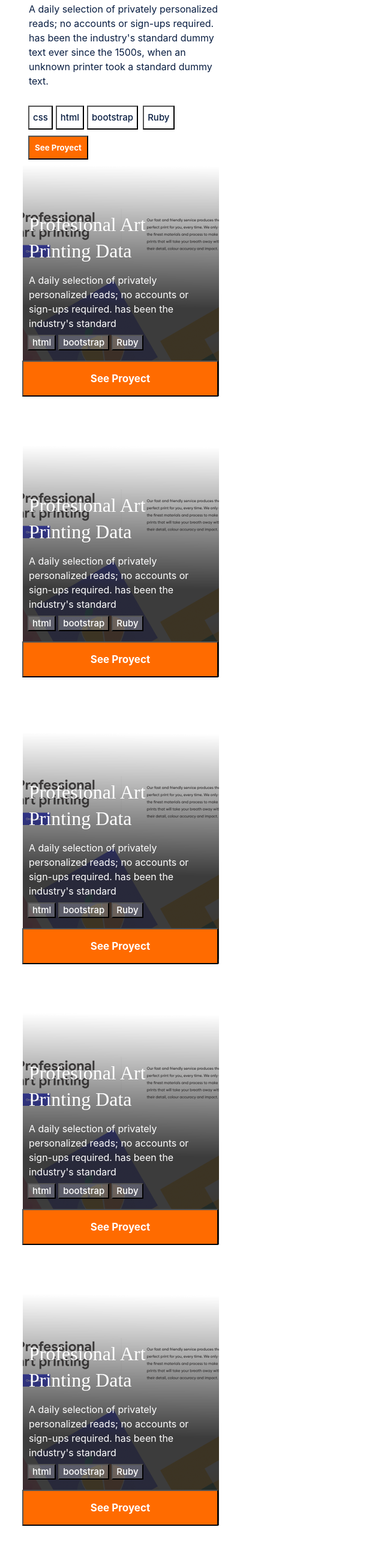
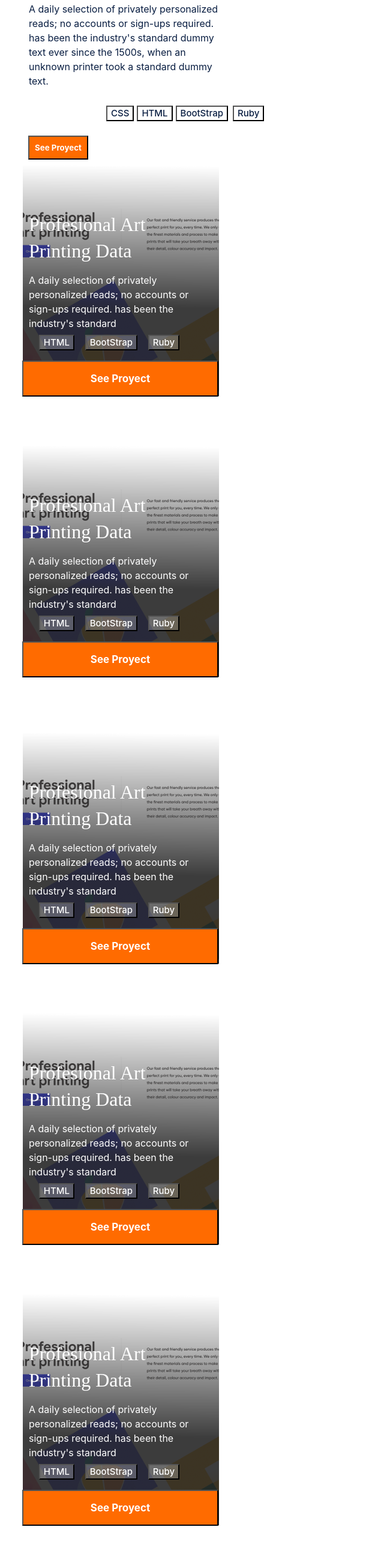
Before and after one commit to latinogan/2mobile4, a website: page index.html in a window 1280 px wide. Shown: the part 1280-3880 px from the top of the page at 60% size, without its empty margins (0-640 px from the left). Drawn offline with nearby package versions, Linux system fonts and the light colour scheme.

Commit message:
adding changes requested by the code viewer

```diff
--- a/index.css
+++ b/index.css
@@ -205,12 +205,18 @@ img {
 .botones4 {
   width: 49px;
   height: 40px;
+  position: relative;
+  left: 90px;
+  padding: 10px 19px;
+  margin-left: 20px;
+}
+
+.botones4 ul {
   display: flex;
   flex-direction: row;
-  justify-content: space-between;
-  position: static;
-  padding: 10px 19px;
-  margin-left: 20px;
+  justify-content: space-around;
+  font-size: 0;
+  align-items: center;
 }
 
 .botones4 button {
@@ -271,7 +277,7 @@ img {
 .botones3 {
   position: relative;
   bottom: 340px;
-  left: 30px;
+  margin-right: 90px;
 }
 
 .botones3 button {
@@ -282,6 +288,13 @@ img {
   line-height: 20px;
   background-color: rgba(255, 255, 255, 0.24);
   color: #fff;
+}
+
+.botones3 ul {
+  display: flex;
+  font-size: 0;
+  justify-content: space-around;
+  align-items: center;
 }
 
 .brian button {
@@ -360,10 +373,24 @@ img {
 .abouted {
   width: 380px;
   height: 1000px;
-  background: url(../pictures/Frame1.png) right top no-repeat;
+
+  /* add image as background but dosnt show in code viewer side */
+
+  /* background: url(../pictures/Frame1.png) right top no-repeat; */
   background-size: 270px;
   position: relative;
   background-color: #1c1a19;
+}
+
+.frame {
+  position: relative;
+  left: 180px;
+  width: 210px;
+  bottom: 30px;
+}
+
+.line {
+  padding-left: 38px;
 }
 
 .p {
@@ -413,6 +440,12 @@ body {
   background: #ff6b00;
   color: #fff;
   margin-left: 39px;
+  margin-top: 30px;
+}
+
+.mob {
+  position: relative;
+  top: 10px;
 }
 
 .letras2 {
@@ -466,4 +499,5 @@ body {
   display: flex;
   flex-direction: column;
   position: relative;
+  padding-bottom: 60px;
 }
--- a/index.html
+++ b/index.html
@@ -76,10 +76,12 @@
     <p class="daily">A daily selection of privately personalized reads; no accounts or sign-ups required. has been the
         industry's standard dummy text ever since the 1500s, when an unknown printer took a standard dummy text.</p>
     <div class="botones4">
-        <bUtton type="button" class="c">css</bUtton>
-        <bUtton type="button" class="h">html</bUtton>
-        <button type="button" class="b">bootstrap</button>
-        <button type="button" class="r">Ruby</button>
+        <ul>
+        <li><bUtton type="button" class="c">CSS</bUtton></li>
+       <li> <bUtton type="button" class="h">HTML</bUtton></li>
+       <li> <button type="button" class="b">BootStrap</button></li>
+       <li> <button type="button" class="r">Ruby</button></li>
+        </ul>
     </div>
     <div class="proyect">
         <button type="button" class="see">See Proyect</button>
@@ -90,9 +92,11 @@
         <p class="texto3">A daily selection of privately personalized reads; no accounts or sign-ups required. has been
             the industry's standard</p>
         <div class="botones3">
-            <bUtton type="button" class="r">html</bUtton>
-            <button type="button" class="o">bootstrap</button>
-            <button type="button" class="g">Ruby</button>
+            <ul>
+            <li><bUtton type="button" class="r">HTML</bUtton></li>
+           <li> <button type="button" class="o">BootStrap</button></li>
+           <li><button type="button" class="g">Ruby</button></li>
+            </ul>
         </div>
         <div class="brian">
             <button type="button" class="see">See Proyect</button>
@@ -104,9 +108,11 @@
         <p class="texto3">A daily selection of privately personalized reads; no accounts or sign-ups required. has been
             the industry's standard</p>
         <div class="botones3">
-            <bUtton type="button" class="r">html</bUtton>
-            <button type="button" class="o">bootstrap</button>
-            <button type="button" class="g">Ruby</button>
+            <ul>
+          <li>  <bUtton type="button" class="r">HTML</bUtton></li>
+          <li> <button type="button" class="o">BootStrap</button></li>
+           <li> <button type="button" class="g">Ruby</button></li>
+        </ul>
         </div>
         <div class="brian">
             <button type="button" class="see">See Proyect</button>
@@ -118,9 +124,11 @@
         <p class="texto3">A daily selection of privately personalized reads; no accounts or sign-ups required. has been
             the industry's standard</p>
         <div class="botones3">
-            <bUtton type="button" class="r">html</bUtton>
-            <button type="button" class="o">bootstrap</button>
-            <button type="button" class="g">Ruby</button>
+            <ul>
+           <li> <bUtton type="button" class="r">HTML</bUtton></li>
+           <li> <button type="button" class="o">BootStrap</button></li>
+           <li><button type="button" class="g">Ruby</button></li>
+        </ul>
         </div>
         <div class="brian">
             <button type="button" class="see">See Proyect</button>
@@ -131,10 +139,12 @@
         <h3 class="dashbord">Profesional Art Printing Data</h3>
         <p class="texto3">A daily selection of privately personalized reads; no accounts or sign-ups required. has been
             the industry's standard</p>
-        <div class="botones3">
-            <bUtton type="button" class="r">html</bUtton>
-            <button type="button" class="o">bootstrap</button>
-            <button type="button" class="g">Ruby</button>
+            <div class="botones3">
+            <ul>
+           <li> <bUtton type="button" class="r">HTML</bUtton></li>
+           <li> <button type="button" class="o">BootStrap</button></li>
+           <li> <button type="button" class="g">Ruby</button></li>
+            </ul>
         </div>
         <div class="brian">
             <button type="button" class="see">See Proyect</button>
@@ -146,9 +156,11 @@
         <p class="texto3">A daily selection of privately personalized reads; no accounts or sign-ups required. has been
             the industry's standard</p>
         <div class="botones3">
-            <bUtton type="button" class="r">html</bUtton>
-            <button type="button" class="o">bootstrap</button>
-            <button type="button" class="g">Ruby</button>
+            <ul>
+           <li> <bUtton type="button" class="r">HTML</bUtton></li>
+            <li> <button type="button" class="o">BootStrap</button></li>
+           <li> <button type="button" class="g">Ruby</button></li>
+        </ul>
         </div>
         <div class="brian">
             <button type="button" class="see">See Proyect</button>
@@ -160,9 +172,11 @@
         <p class="texto3">A daily selection of privately personalized reads; no accounts or sign-ups required. has been
             the industry's standard</p>
         <div class="botones3">
-            <bUtton type="button" class="r">html</bUtton>
-            <button type="button" class="o">bootstrap</button>
-            <button type="button" class="g">Ruby</button>
+            <ul>
+          <li> <bUtton type="button" class="r">HTML</bUtton></li>
+            <li> <button type="button" class="o">BootStrap</button></li>
+            <li> <button type="button" class="g">Ruby</button></li>
+        </ul>
         </div>
         <div class="brian">
             <button type="button" class="see">See Proyect</button>
@@ -178,30 +192,27 @@
         <section class="abouted">
             <div class="proyect2">
                 <button type="button" class="see">Get My Resume</button>
+                <img class="frame" src="pictures/Frame1.png" alt="Frame">
             </div>
-
+            <img  class="line" src="pictures/vector4.png" alt="line">
 
         </section>
         <section class="experience">
             <div class="language">
                 <div class="rectangle">
-                    <img src="pictures/Rectangle.png" alt="rectangle">
+                    <img class="mob" src="pictures/Rectangle.png" alt="rectangle">
                     <h5 class="letras2">Lenguage</h5>
                 </div>
                 <ul class="agrupador">
-
-                    <li>Javascript</li>
+                    <li>JavaScript</li>
                     <li>Ruby</li>
-                    <li>Html</li>
-                    <li>Css</li>
+                    <li>HTML</li>
+                    <li>CSS</li>
                 </ul>
-
-
-
             </div>
             <div class="language">
                 <div class="rectangle">
-                    <img src="pictures/Rectangle1.png" alt="rectangle">
+                    <img class="mob" src="pictures/rectangle1.png" alt="rectangle">
                     <h5 class="letras2">Frameworks</h5>
                 </div>
                 <ul class="agrupador">
@@ -212,13 +223,10 @@
                     <li>CapyBara</li>
                     <li>Selenium</li>
                 </ul>
-
-
-
             </div>
             <div class="language">
                 <div class="rectangle">
-                    <img src="pictures/circle.png" alt="rectangle">
+                    <img class="mob" src="pictures/circle.png" alt="rectangle">
                     <h5 class="letras2">Skills</h5>
                 </div>
                 <ul>
@@ -229,13 +237,9 @@
                     <li>Terminal</li>
                 </ul>
 
-
-
             </div>
         </section>
         </div>
-
-
 
 </section>
 
@@ -244,7 +248,7 @@
 
 <!-- bottons header js -->
 
-<script>
+<!--<script>
     function myFunction() {
         var x = document.getElementById("myLinks");
         if (x.style.display === "block") {
@@ -253,7 +257,7 @@
             x.style.display = "block";
         }
     }
-</script>
+</script>-->
 </body>
 
 </html>
```
Also changed, not shown: README.md, pictures/vector4.png (added).
